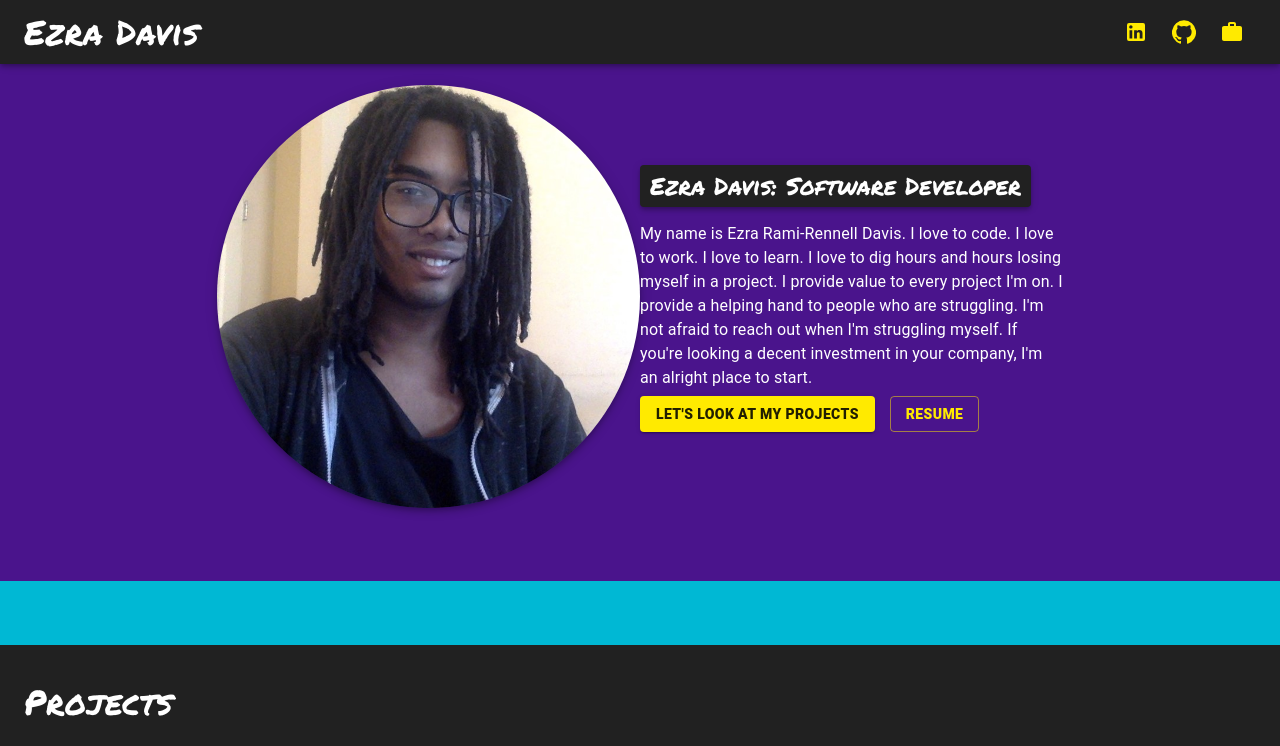
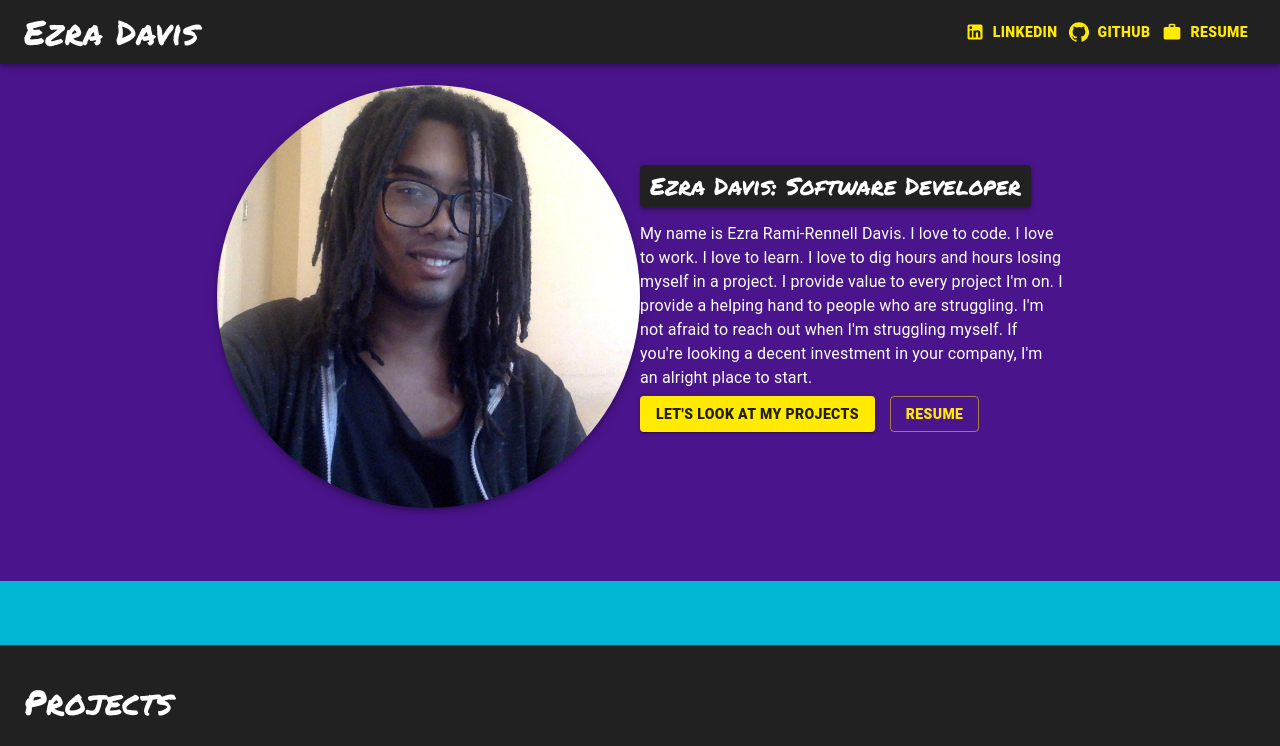
Before and after one commit to easyra/portfoliov2, a Gatsby site: page / in a window 1280 px wide. Shown: the top 746 px of the page. Built offline with nearby package versions, Linux system fonts and the light colour scheme; Gatsby itself is replaced by a stand-in of ours; grey boxes are pictures that could not be loaded.

Commit message:
mobile support for header

```diff
--- a/src/component/Layout/Header.js
+++ b/src/component/Layout/Header.js
@@ -6,6 +6,8 @@ import {
   IconButton,
   createMuiTheme,
   ThemeProvider,
+  Hidden,
+  Button,
 } from "@material-ui/core"
 import LinkedInIcon from "@material-ui/icons/LinkedIn"
 import GitHubIcon from "@material-ui/icons/GitHub"
@@ -23,7 +25,8 @@ const Header = () => {
           Ezra Davis
         </Typography>
         <div>
-          {/* LinkedIn */}
+          <Hidden smUp>
+              {/* LinkedIn */}
           <IconButton size="large" color="secondary">
             <LinkedInIcon />
           </IconButton>
@@ -35,6 +38,13 @@ const Header = () => {
           <IconButton color="secondary">
             <WorkIcon />
           </IconButton>
+          </Hidden>
+          <Hidden xsDown>
+            <Button color='secondary' startIcon={<LinkedInIcon />}>LinkedIn</Button>
+            <Button color='secondary' startIcon={<GitHubIcon />}>Github</Button>
+            <Button color='secondary' startIcon={<WorkIcon />}>Resume</Button>
+          </Hidden>
+
         </div>
       </Toolbar>
     </AppBar>
```
